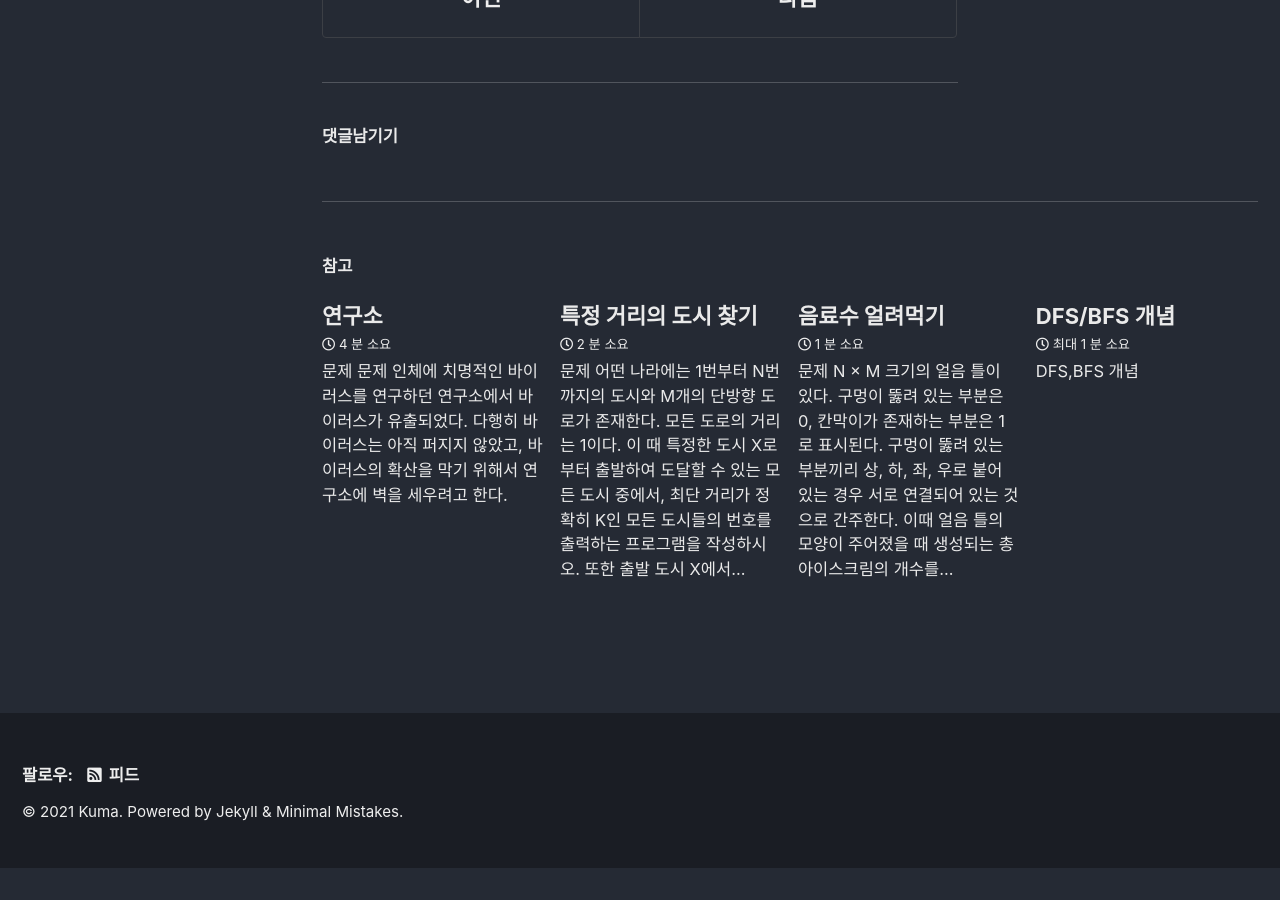
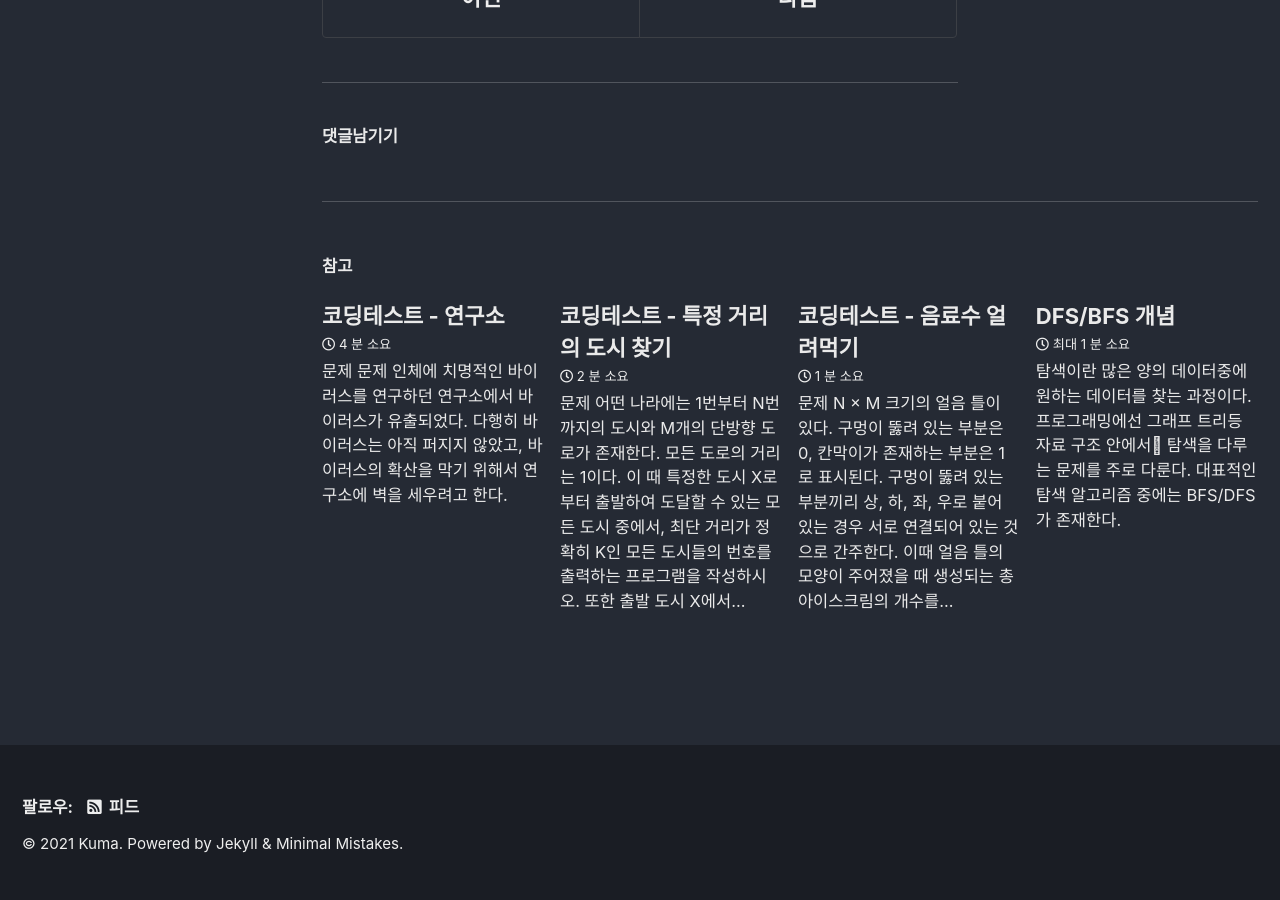
Before and after one commit to AnHeung/AnHeung, a Jekyll site: the page built from code_test/bfsdfs/_posts/2021-11-03-dfs-bfs-exam2.md, in a window 1280 px wide and 900 px high, scrolled down 4237 px. Built offline with Jekyll 4.4.1, drawn with Linux system fonts in a browser that asks for light colours; cached includes are drawn as plain includes; comment, search, counter and statistics services are not loaded; before the commit the page ends 5105 px from its top, so only the background shows below that.

```diff
--- a/code_test/bfsdfs/_posts/2021-11-03-dfs-bfs-exam1.md
+++ b/code_test/bfsdfs/_posts/2021-11-03-dfs-bfs-exam1.md
@@ -1,6 +1,6 @@
 ---
 layout: single
-title: "음료수 얼려먹기"
+title: "코딩테스트 - 음료수 얼려먹기"
 ---
 
 문제
--- a/code_test/bfsdfs/_posts/2021-11-03-dfs-bfs-exam2.md
+++ b/code_test/bfsdfs/_posts/2021-11-03-dfs-bfs-exam2.md
@@ -1,6 +1,6 @@
 ---
 layout: single
-title: "미로 탈출"
+title: "코딩테스트 - 미로 탈출"
 ---
 미로 탈출
 ===
--- a/code_test/bfsdfs/_posts/2021-11-03-dfs-bfs-exam3.md
+++ b/code_test/bfsdfs/_posts/2021-11-03-dfs-bfs-exam3.md
@@ -1,6 +1,6 @@
 ---
 layout: single
-title: "특정 거리의 도시 찾기"
+title: "코딩테스트 - 특정 거리의 도시 찾기"
 ---
 
 문제
--- a/code_test/bfsdfs/_posts/2021-11-03-dfs-bfs-exam4.md
+++ b/code_test/bfsdfs/_posts/2021-11-03-dfs-bfs-exam4.md
@@ -1,6 +1,6 @@
 ---
 layout: single
-title: "연구소"
+title: "코딩테스트 - 연구소"
 ---
 
 문제
--- /dev/null
+++ b/kotlin/index.html
@@ -0,0 +1,4 @@
+---
+layout: archive-subtoc
+title: kotlin
+---
```
Also changed, not shown: code_test/bfsdfs/_posts/2021-11-02-dfs-bfs-definition.md (+1 -4 lines), kotlin/_post/2021-11-03-kotlin-test.md (added, +3 -0 lines).
